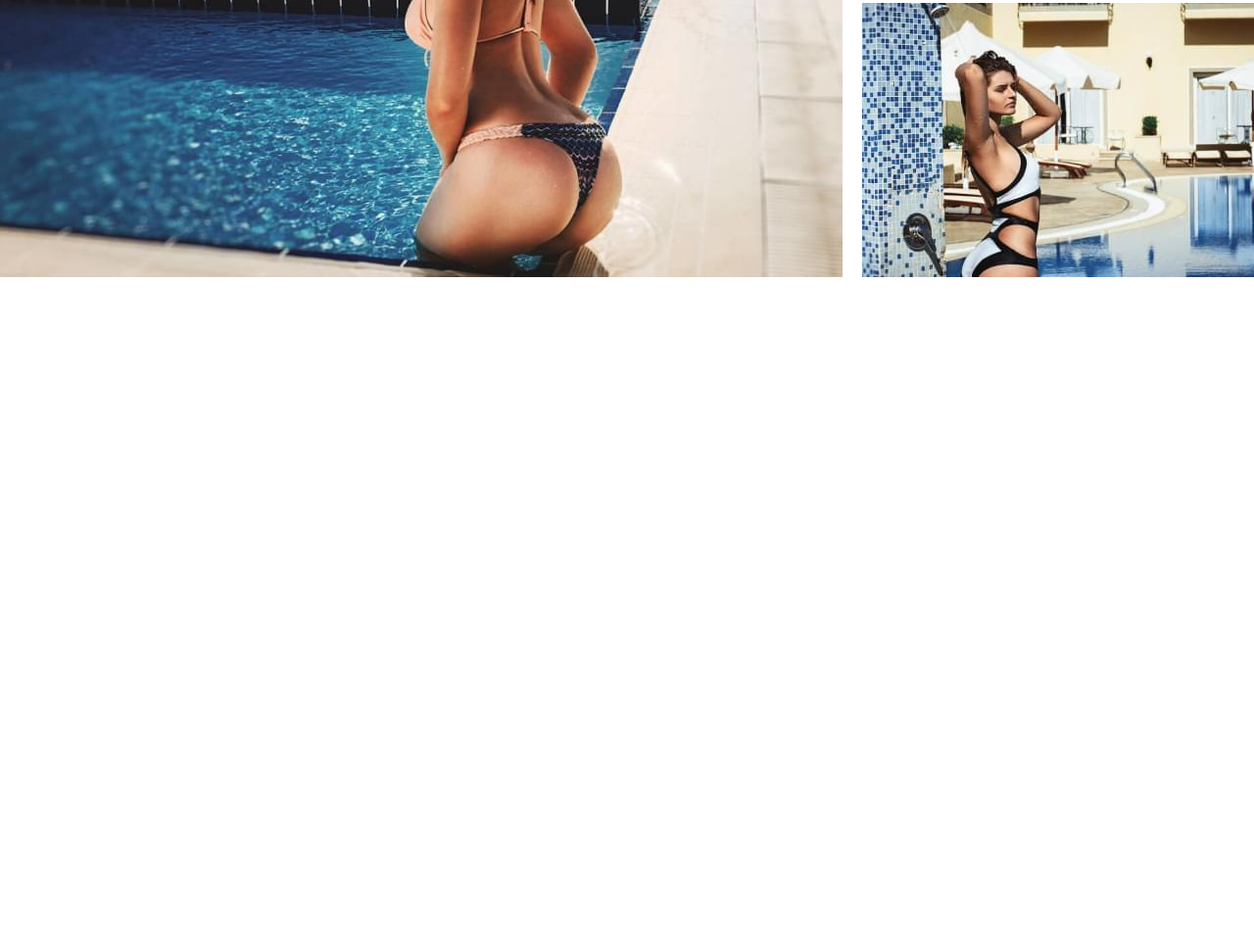
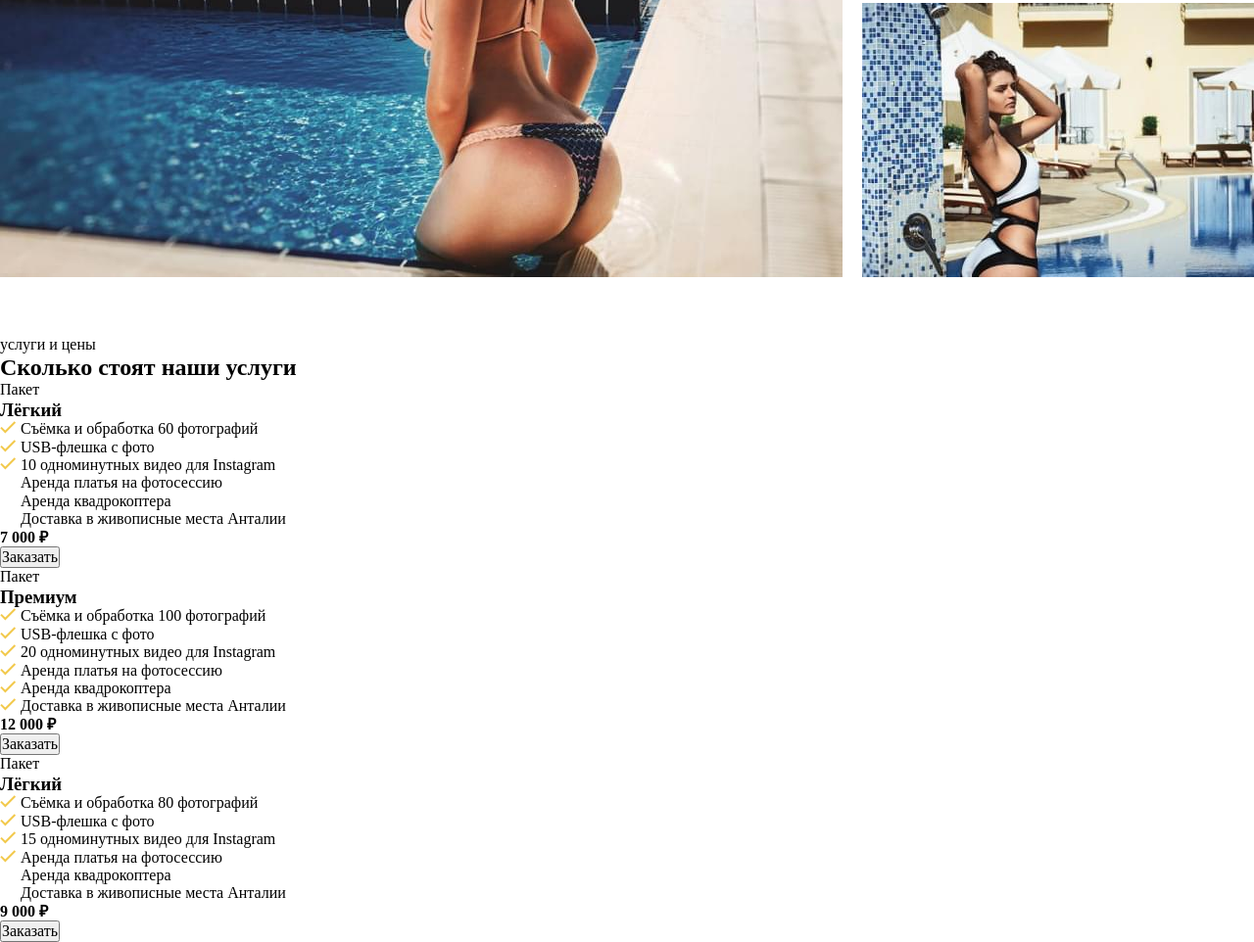
Before and after one commit to MansAhmadBON/photoShootsInTurkey, a website: page build/index.html in a window 1280 px wide. Shown: the part 1711-2673 px from the top of the page at 98% size. Before the commit the page ends 2054 px from the top, so only its background shows below. Drawn offline with Linux system fonts and the light colour scheme.

Commit message:
feat: added basic html structure of the price section

```diff
--- a/build/index.html
+++ b/build/index.html
@@ -123,5 +123,125 @@
             </div>
         </div>
     </section>
+
+    <section class="price">
+        <div class="headerPrice">
+            <span class="headerPrice__subTitle">услуги и цены</span>
+            <h2 class="headerPrice__title">Сколько стоят наши услуги</h2>
+        </div>
+        <div class="priceMain">
+            <div class="priceMain__column">
+                <div class="priceMain__header">
+                    <span class="priceMain__subtitle">Пакет</span>
+                    <h3 class="priceMain__title">Лёгкий</h3>
+                </div>
+                <ul>
+                    <li>
+                        <img src="./assets/img/svg/yes-ico.svg" alt="plus icon">
+                        Съёмка и обработка 60 фотографий
+                    </li>
+                    <li>
+                        <img src="./assets/img/svg/yes-ico.svg" alt="plus icon">
+                        USB-флешка с фото
+                    </li>
+                    <li>
+                        <img src="./assets/img/svg/yes-ico.svg" alt="plus icon">
+                        10 одноминутных видео для Instagram
+                    </li>
+                    <li>
+                        <img src="./assets/img/svg/no-ico.svg" alt="minus icon">
+                        Аренда платья на фотосессию
+                    </li>
+                    <li>
+                        <img src="./assets/img/svg/no-ico.svg" alt="minus icon">
+                        Аренда квадрокоптера
+                    </li>
+                    <li>
+                        <img src="./assets/img/svg/no-ico.svg" alt="minus icon">
+                        Доставка в живописные места Анталии
+                    </li>
+                </ul>
+                <div class="priceMain__btnBox">
+                    <h4>7 000 ₽</h4>
+                    <button class="priceMain__btn">Заказать</button>
+                </div>
+            </div>
+
+            <div class="priceMain__column">
+                <div class="priceMain__header">
+                    <span class="priceMain__subtitle">Пакет</span>
+                    <h3 class="priceMain__title">Премиум</h3>
+                </div>
+                <ul>
+                    <li>
+                        <img src="./assets/img/svg/yes-ico.svg" alt="plus icon">
+                        Съёмка и обработка 100 фотографий
+                    </li>
+                    <li>
+                        <img src="./assets/img/svg/yes-ico.svg" alt="plus icon">
+                        USB-флешка с фото
+                    </li>
+                    <li>
+                        <img src="./assets/img/svg/yes-ico.svg" alt="plus icon">
+                        20 одноминутных видео для Instagram
+                    </li>
+                    <li>
+                        <img src="./assets/img/svg/yes-ico.svg" alt="plus icon">
+                        Аренда платья на фотосессию
+                    </li>
+                    <li>
+                        <img src="./assets/img/svg/yes-ico.svg" alt="plus icon">
+                        Аренда квадрокоптера
+                    </li>
+                    <li>
+                        <img src="./assets/img/svg/yes-ico.svg" alt="plus icon">
+                        Доставка в живописные места Анталии
+                    </li>
+                </ul>
+                <div class="priceMain__btnBox">
+                    <h4>12 000 ₽</h4>
+                    <button class="priceMain__btn">Заказать</button>
+                </div>
+            </div>
+
+            <div class="priceMain__column">
+                <div class="priceMain__header">
+                    <span class="priceMain__subtitle">Пакет</span>
+                    <h3 class="priceMain__title">Лёгкий</h3>
+                </div>
+                <ul>
+                    <li>
+                        <img src="./assets/img/svg/yes-ico.svg" alt="plus icon">
+                        Съёмка и обработка 80 фотографий
+                    </li>
+                    <li>
+                        <img src="./assets/img/svg/yes-ico.svg" alt="plus icon">
+                        USB-флешка с фото
+                    </li>
+                    <li>
+                        <img src="./assets/img/svg/yes-ico.svg" alt="plus icon">
+                        15 одноминутных видео для Instagram
+                    </li>
+                    <li>
+                        <img src="./assets/img/svg/yes-ico.svg" alt="plus icon">
+                        Аренда платья на фотосессию
+                    </li>
+                    <li>
+                        <img src="./assets/img/svg/no-ico.svg" alt="minus icon">
+                        Аренда квадрокоптера
+                    </li>
+                    <li>
+                        <img src="./assets/img/svg/no-ico.svg" alt="minus icon">
+                        Доставка в живописные места Анталии
+                    </li>
+                </ul>
+                <div class="priceMain__btnBox">
+                    <h4>9 000 ₽</h4>
+                    <button class="priceMain__btn">Заказать</button>
+                </div>
+            </div>
+
+        </div>
+    </section>
 </body>
 </html>
```
